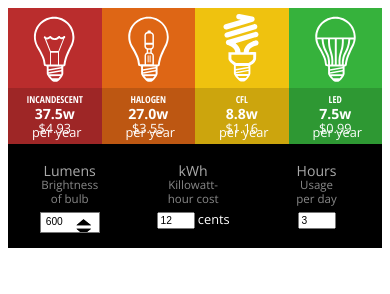
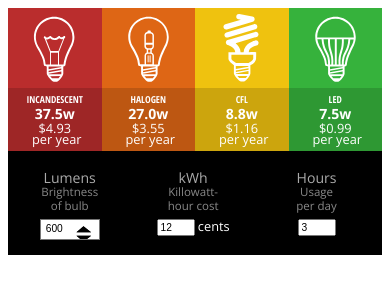
Before and after one commit to mehrdadrafiee/AngularJS-calculation-tool, a plain HTML site: page index.html in a window 390 px wide. Drawn offline with nearby package versions, Linux system fonts and the light colour scheme.

Commit message:
fixed bug on small screens

```diff
--- a/assets/calculator.css
+++ b/assets/calculator.css
@@ -174,7 +174,7 @@
 
   #myCalculator main p + p::after {
     display: block;
-    margin-top: -10px;
+    margin-top: -3px;
     color: #fff;
   }
 
```
Also changed, not shown: index.html (+0 -1 lines).
